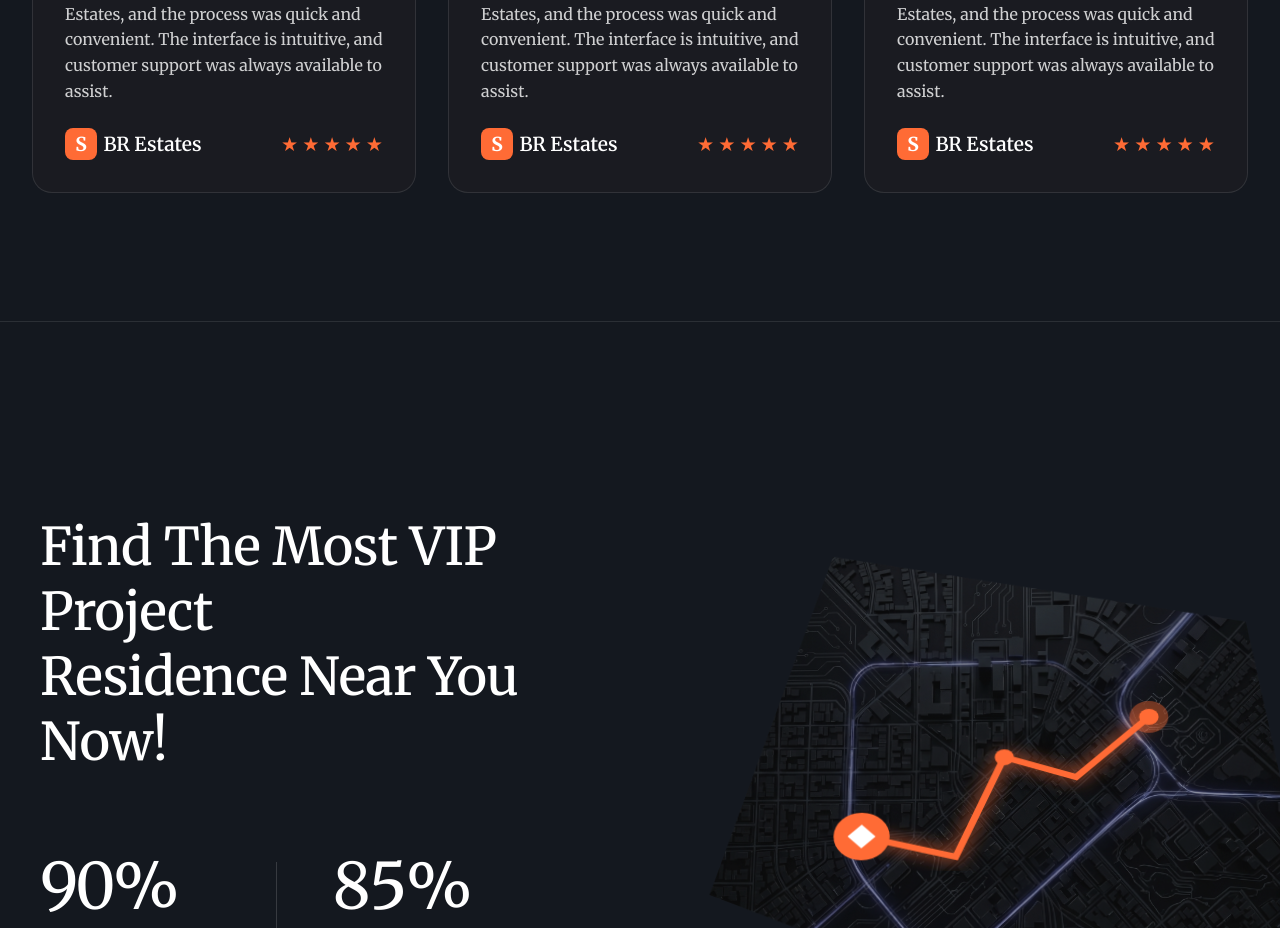
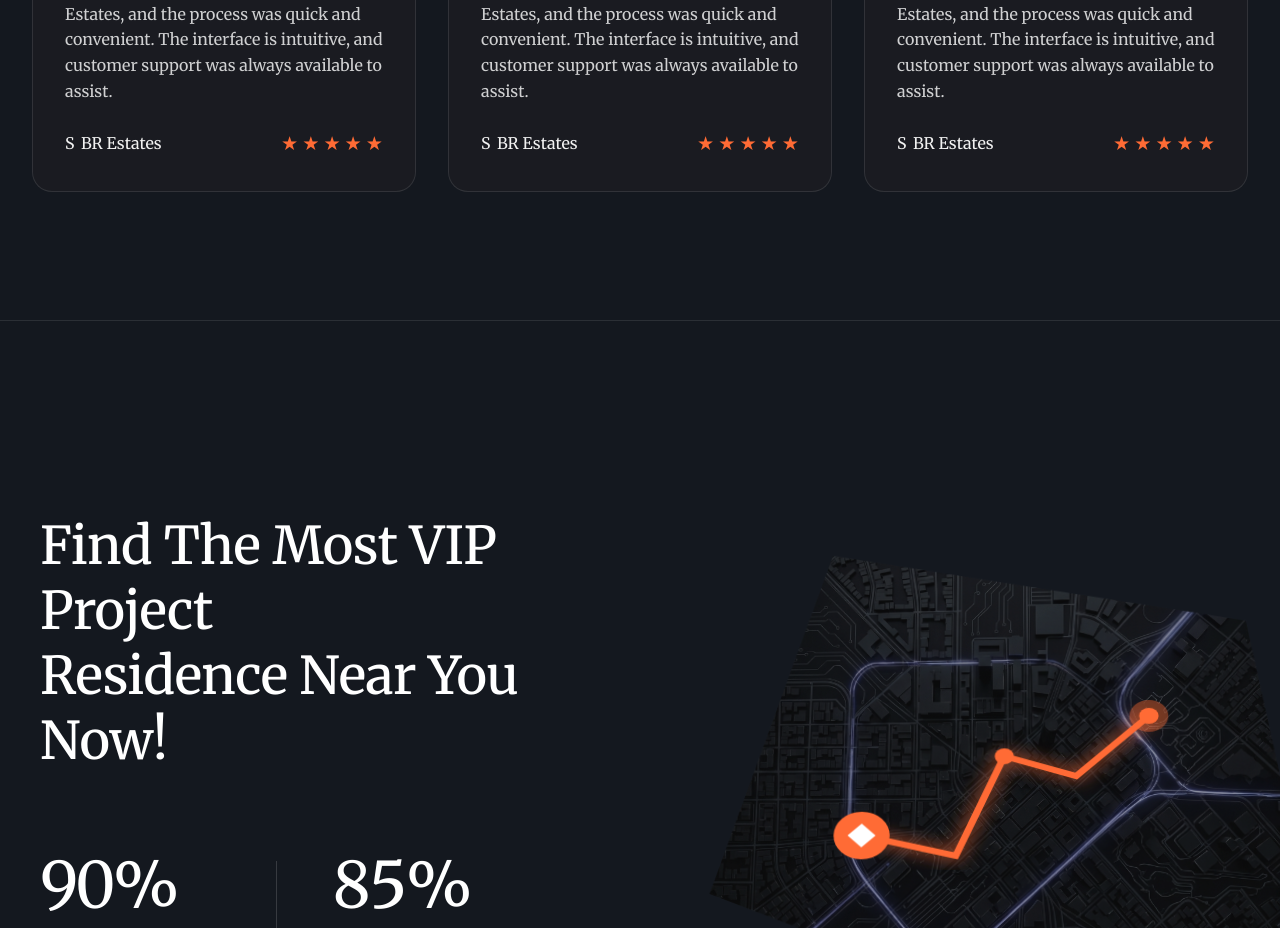
Before and after one commit to viratco/sbrwebsite, a React (Vite) app: page / in a window 1280 px wide. Shown: the part 3780-4708 px from the top of the page. Built offline with nearby package versions, Linux system fonts and the light colour scheme; no server answers.

Commit message:
Remove orange box usage on testimonial branding

```diff
--- a/src/components/TestimonialsSection.css
+++ b/src/components/TestimonialsSection.css
@@ -143,18 +143,10 @@
     gap: 0.4rem;
 }
 
-.brand-icon {
-    background: #ff6b35;
-    color: white;
-    font-weight: 700;
-    font-size: 1.2rem;
-    width: 32px;
-    height: 32px;
-    border-radius: 8px;
-    display: flex;
-    align-items: center;
-    justify-content: center;
-    font-family: var(--font-display);
+color: #ff6b35;
+font-weight: 700;
+font-size: 1.2rem;
+font-family: var(--font-display);
 }
 
 .brand-name {
```
